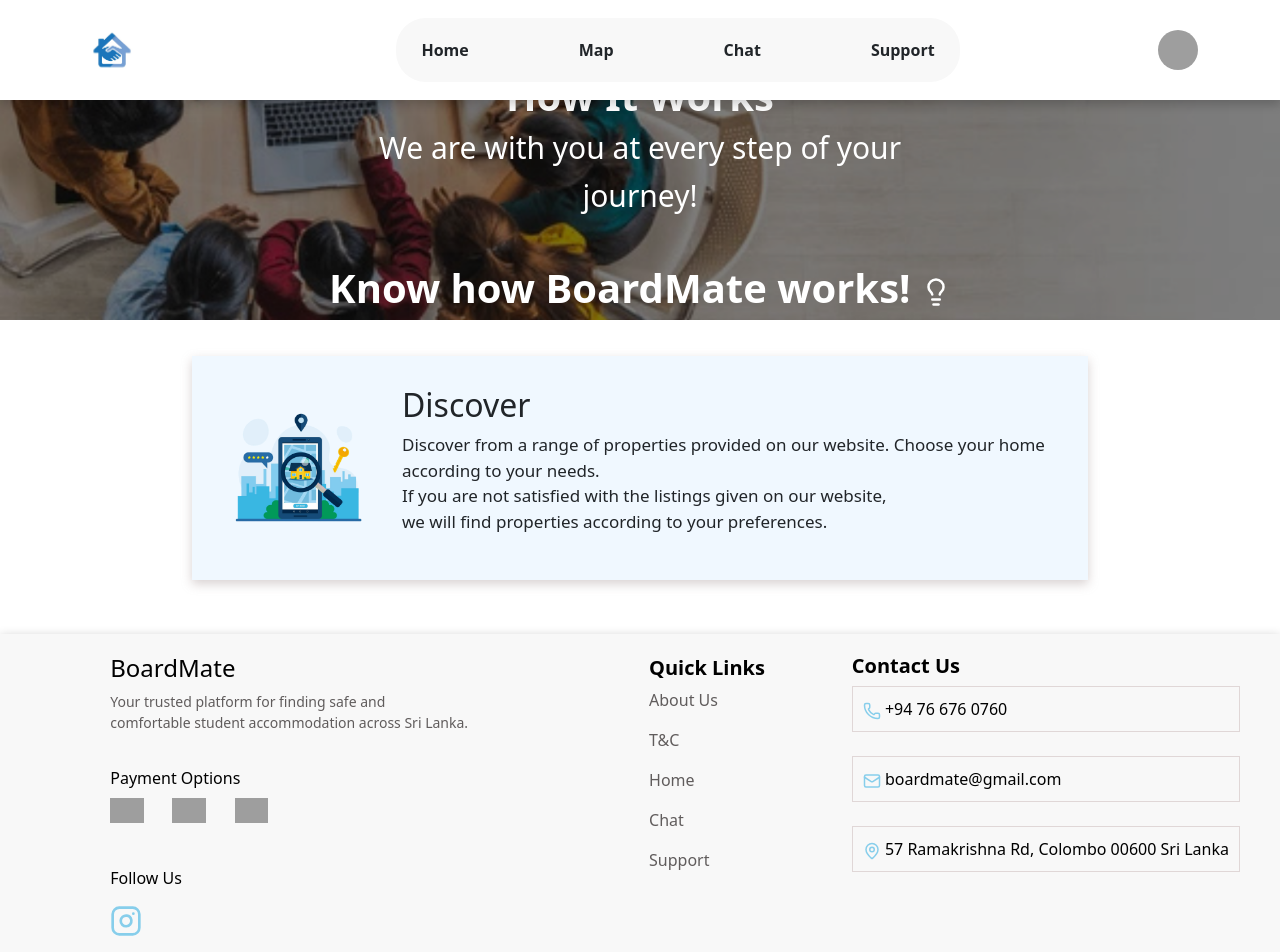
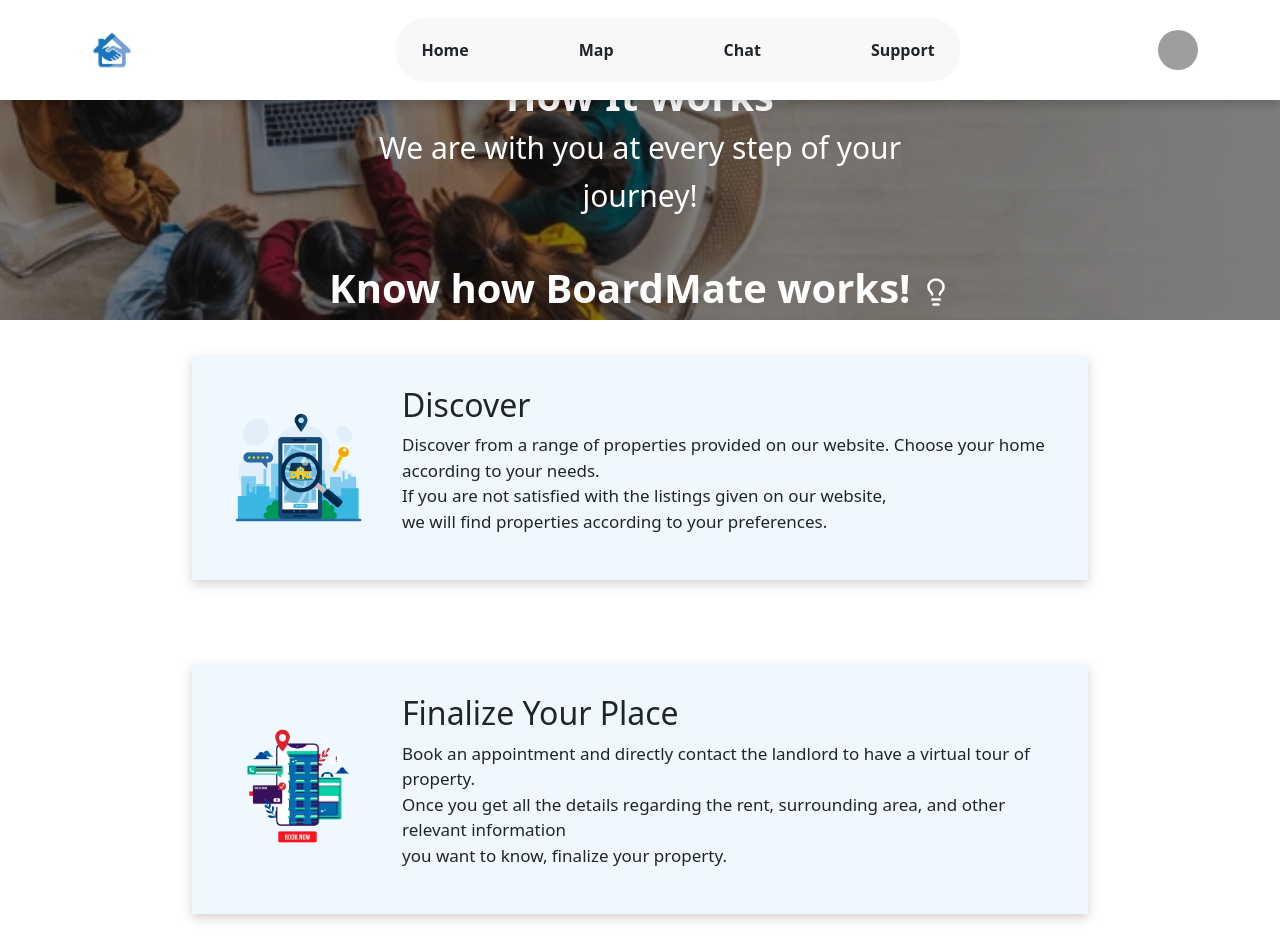
Before and after one commit to minindugimshan/BoardMate, a React (Vite) app in the folder Front-End/: page /Support in a window 1280 px wide. Shown: the top 952 px of the page. Built offline with nearby package versions, Linux system fonts and the light colour scheme; grey boxes are pictures that could not be loaded.

Commit message:
Added the finalizing section

```diff
--- a/Front-End/src/components/Support/Support.jsx
+++ b/Front-End/src/components/Support/Support.jsx
@@ -31,6 +31,23 @@ function Support() {
           </div>
           <br />
 
+          <div className='discover'>
+            <img src="./book-now.png" alt="" />
+            <div className='content'>
+              <h2 className='discover-topic'>Finalize Your Place</h2>
+              <p className='discover-para'>
+                Book an appointment and directly contact the landlord to have a virtual tour of property. <br />
+                Once you get all the details regarding the rent, surrounding area, and other relevant information <br />
+                you want to know, finalize your property.
+              </p>
+            </div>
+          </div>
+          <br />
+
+
+
+
+
         </div>
 
     </div>
```
